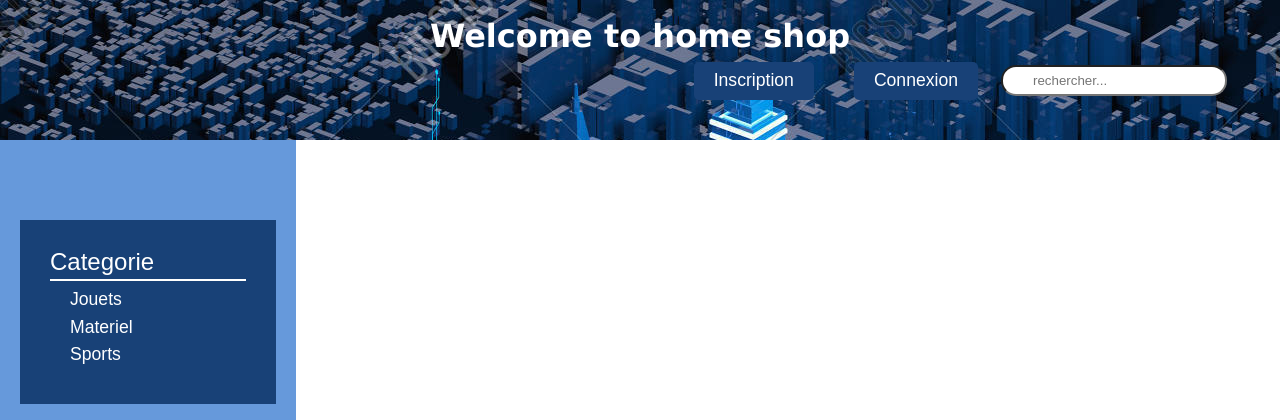
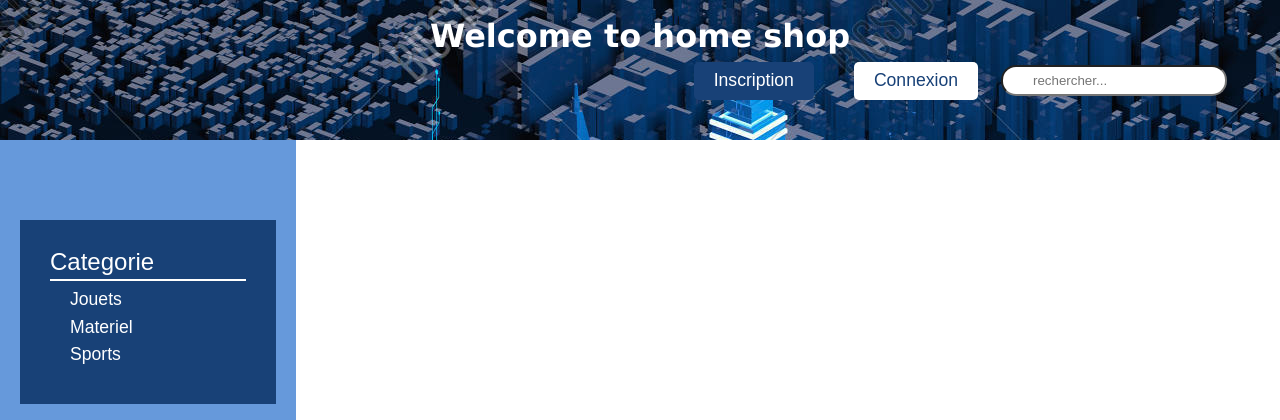
Before and after one commit to Kioup/E_boutique_MVC, a PHP site: page /View/main.php in a window 1280 px wide, with the pointer over the restyled element. Shown: the top 420 px of the page. Run offline with PHP 8.4, Linux system fonts and the light colour scheme; the template is opened without the code that fills it, so the values that code supplies are empty; some libraries are stand-ins or nearby versions.

Commit message:
css + hover

```diff
--- a/CSS/style.css
+++ b/CSS/style.css
@@ -85,6 +85,11 @@ header div a {
     font-size: 1.1em;
 }
 
+header div a:hover {
+    color: #184177;
+    background-color: white;
+}
+
 div {
     padding: 10px 0;
 }
@@ -113,6 +118,10 @@ aside {
 aside .carte {
     background-color: #184177;
     padding: 30px;
+}
+
+aside .carte:hover {
+    background-color: #053566;
 }
 
 aside .carte h2 {
```
